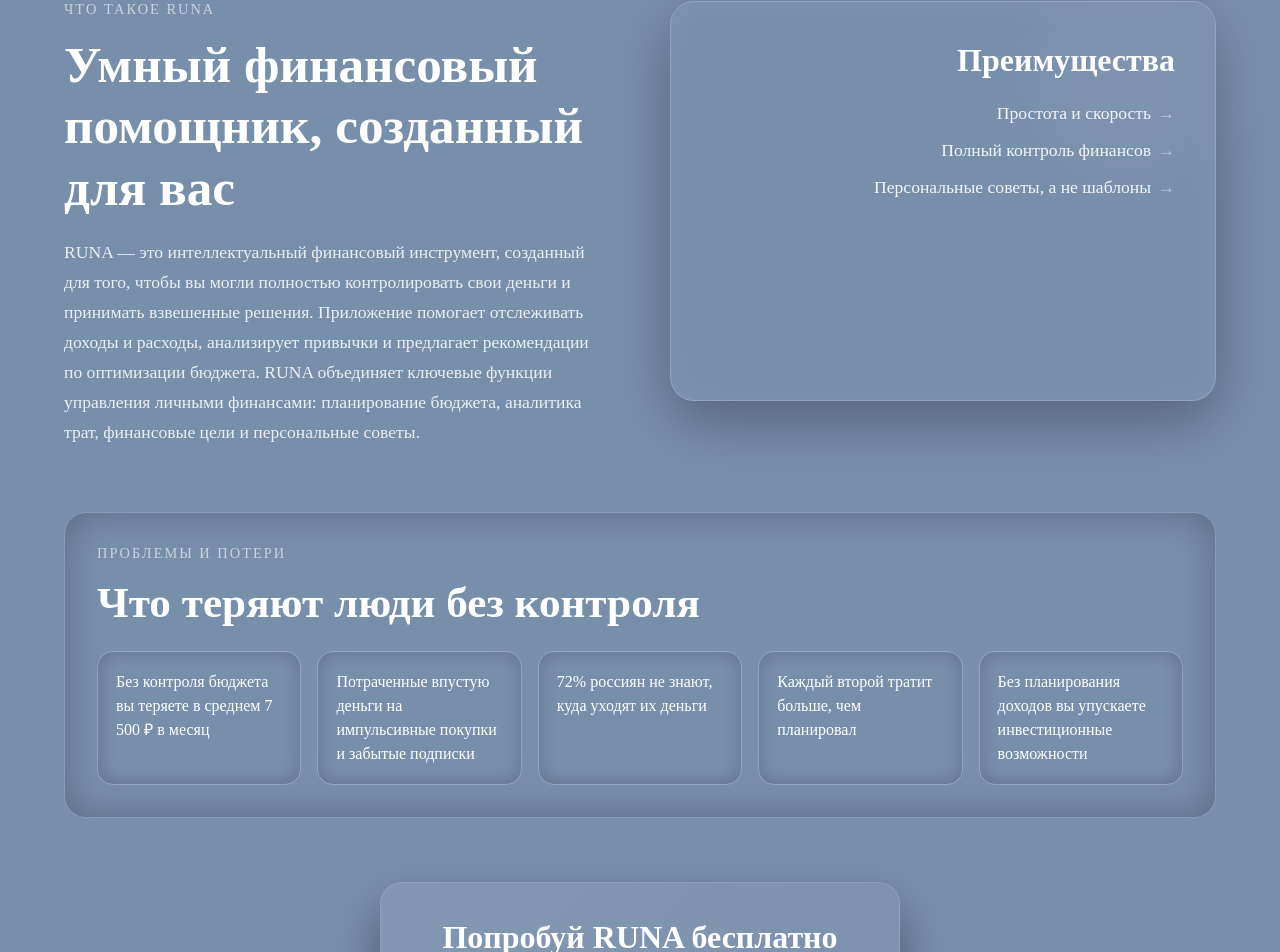
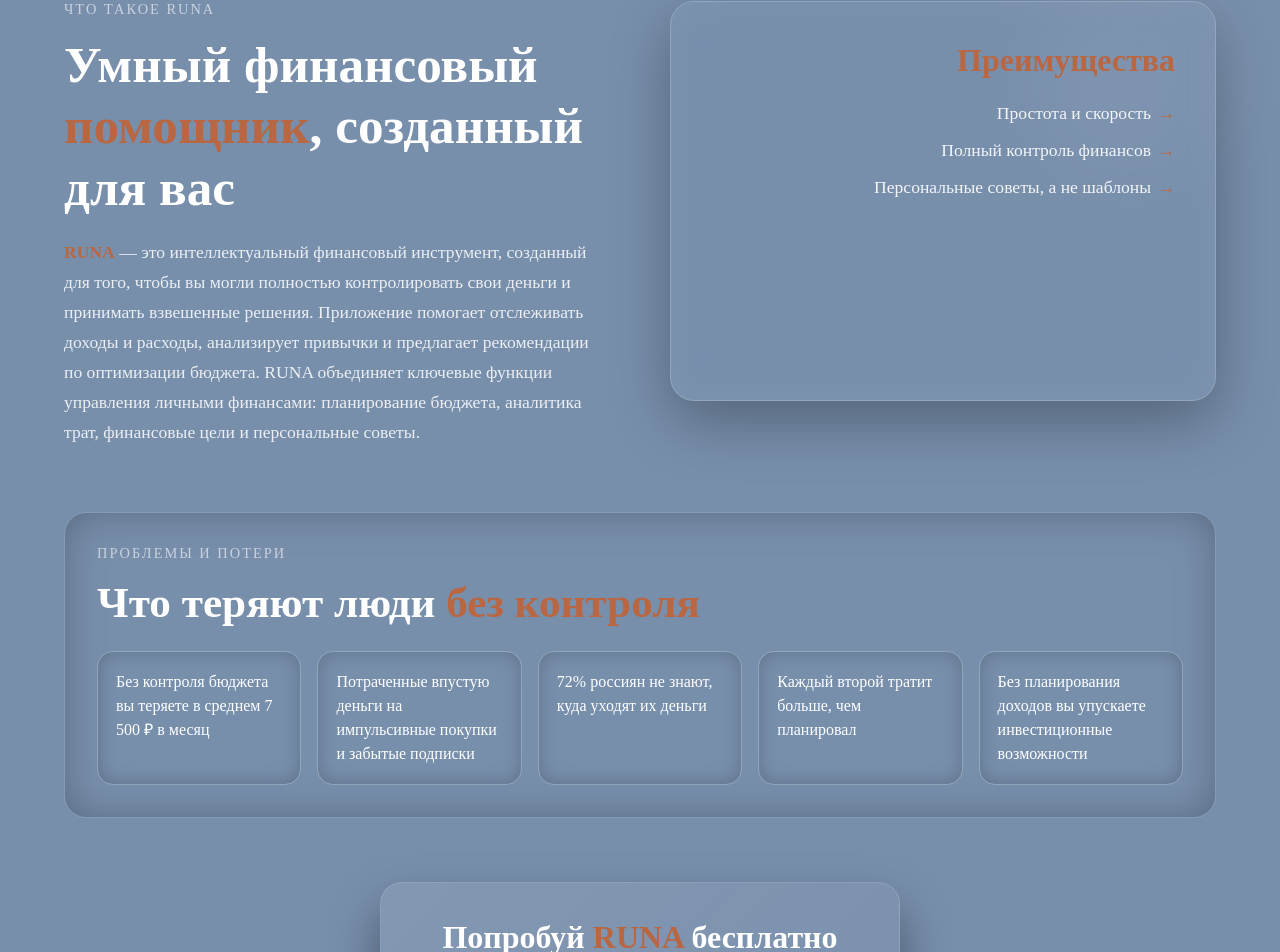
Before and after one commit to lobzik223/Runa-site, a React (Vite) app: page / in a window 1280 px wide. Shown: the part 819-1771 px from the top of the page. Built offline with nearby package versions, Linux system fonts and the light colour scheme.

Commit message:
Версия 5.5

```diff
--- a/src/App.css
+++ b/src/App.css
@@ -52,10 +52,19 @@
   line-height: 1.2;
 }
 
+.runa-intro h2 .accent {
+  color: #b96742;
+}
+
 .runa-intro .description {
   line-height: 1.7;
   color: rgba(255, 255, 255, 0.85);
   font-size: 1.1rem;
+}
+
+.runa-intro .description .accent {
+  color: #b96742;
+  font-weight: 600;
 }
 
 .feature-advantages {
@@ -95,6 +104,10 @@
   text-align: right;
 }
 
+.advantages-content h3 .accent {
+  color: #b96742;
+}
+
 .advantages-content ul {
   list-style: none;
   padding: 0;
@@ -116,7 +129,7 @@
   content: '→';
   position: absolute;
   right: 0;
-  color: rgba(255, 255, 255, 0.5);
+  color: #b96742;
 }
 
 .runa-problems {
@@ -130,6 +143,10 @@
 .runa-problems h2 {
   margin-bottom: 24px;
   font-size: clamp(2rem, 4vw, 2.7rem);
+}
+
+.runa-problems h2 .accent {
+  color: #b96742;
 }
 
 .problem-grid {
@@ -167,6 +184,10 @@
   margin-bottom: 12px;
 }
 
+.pricing-card h2 .accent {
+  color: #b96742;
+}
+
 .pricing-card p {
   color: rgba(255, 255, 255, 0.7);
   margin-bottom: 24px;
@@ -189,8 +210,8 @@
 }
 
 .btn.primary {
-  background: #ffd166;
-  color: #0f1220;
+  background: #b96742;
+  color: #ffffff;
 }
 
 .btn.secondary {
--- a/src/App.tsx
+++ b/src/App.tsx
@@ -12,9 +12,9 @@
         <section className="runa-intro-features" id="about-runa">
           <div className="runa-intro">
             <p className="eyebrow">Что такое RUNA</p>
-            <h2>Умный финансовый помощник, созданный для вас</h2>
+            <h2>Умный финансовый <span className="accent">помощник</span>, созданный для вас</h2>
             <p className="description">
-              RUNA — это интеллектуальный финансовый инструмент, созданный для того, чтобы вы могли полностью
+              <span className="accent">RUNA</span> — это интеллектуальный финансовый инструмент, созданный для того, чтобы вы могли полностью
               контролировать свои деньги и принимать взвешенные решения. Приложение помогает отслеживать доходы
               и расходы, анализирует привычки и предлагает рекомендации по оптимизации бюджета.
               RUNA объединяет ключевые функции управления личными финансами: планирование бюджета,
@@ -24,7 +24,7 @@
           <aside className="feature-advantages">
             <div className="glass-block"></div>
             <div className="advantages-content">
-              <h3>Преимущества</h3>
+              <h3><span className="accent">Преимущества</span></h3>
               <ul>
                 <li>Простота и скорость</li>
                 <li>Полный контроль финансов</li>
@@ -36,7 +36,7 @@
 
         <section className="runa-problems" id="problems">
           <p className="eyebrow">Проблемы и потери</p>
-          <h2>Что теряют люди без контроля</h2>
+          <h2>Что теряют люди <span className="accent">без контроля</span></h2>
           <div className="problem-grid">
             {[
               'Без контроля бюджета вы теряете в среднем 7 500 ₽ в месяц',
@@ -54,7 +54,7 @@
 
         <section className="runa-pricing" id="pricing">
           <div className="pricing-card">
-            <h2>Попробуй RUNA бесплатно</h2>
+            <h2>Попробуй <span className="accent">RUNA</span> бесплатно</h2>
             <p>Бесплатный доступ на 3 дня. После — подписка всего X ₽/мес.</p>
             <div className="pricing-actions">
               <button className="btn primary">Попробовать бесплатно</button>
--- a/src/components/HeroSection.css
+++ b/src/components/HeroSection.css
@@ -34,6 +34,36 @@
   pointer-events: none;
 }
 
+.wave-divider {
+  position: absolute;
+  bottom: 0;
+  left: 0;
+  width: 100%;
+  height: 120px;
+  z-index: 10;
+  pointer-events: none;
+  overflow: hidden;
+}
+
+.wave-svg {
+  width: 100%;
+  height: 100%;
+  display: block;
+  position: absolute;
+  bottom: 0;
+  left: 0;
+  animation: wave 20s ease-in-out infinite;
+}
+
+@keyframes wave {
+  0%, 100% {
+    transform: translateX(0);
+  }
+  50% {
+    transform: translateX(-25px);
+  }
+}
+
 /* Скрытие кнопок плеера в браузерах */
 video::-webkit-media-controls {
   display: none !important;
@@ -62,6 +92,14 @@
   .hero-video {
     border-radius: 0;
   }
+
+  .wave-divider {
+    height: 80px;
+  }
+
+  .wave-svg {
+    height: 80px;
+  }
 }
 
 /* Поддержка safe-area для iOS Safari */
--- a/src/components/HeroSection.tsx
+++ b/src/components/HeroSection.tsx
@@ -41,6 +41,11 @@
           Ваш браузер не поддерживает видео.
         </video>
         <div className="hero-video-overlay"></div>
+        <div className="wave-divider">
+          <svg viewBox="0 0 1200 120" preserveAspectRatio="none" className="wave-svg">
+            <path d="M0,60 Q300,20 600,60 T1200,60 L1200,120 L0,120 Z" fill="#788FAC" />
+          </svg>
+        </div>
       </div>
     </section>
   );
```
